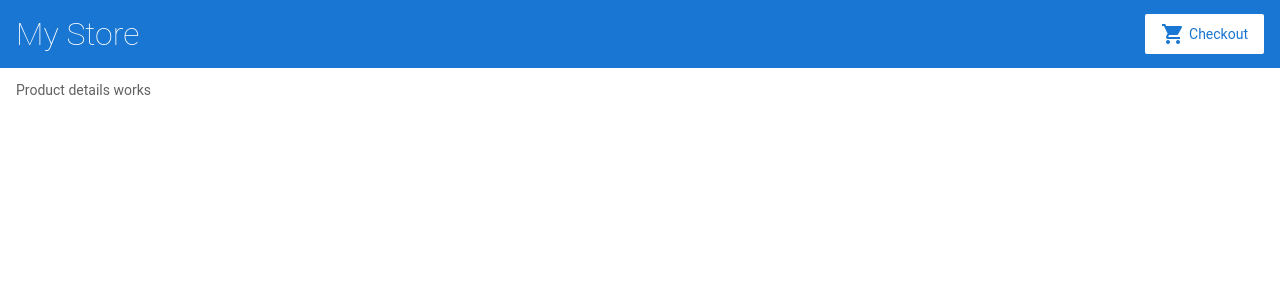
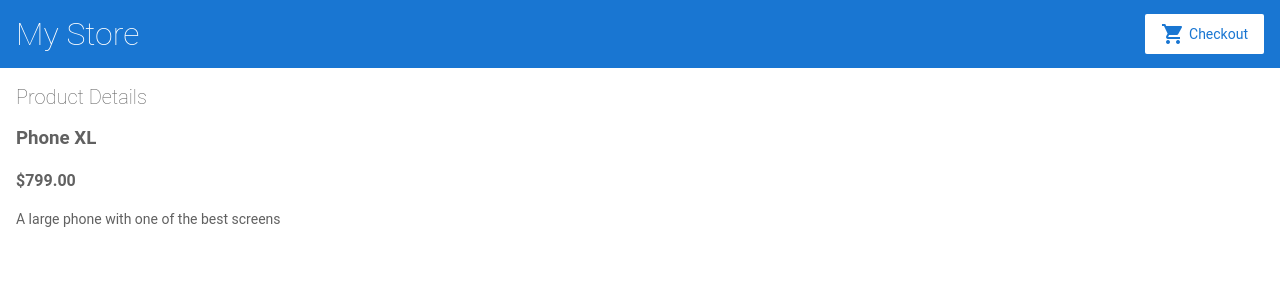
Before and after one commit to Rajugupta1996/angular-fsrvla-a8yaeo, an Angular app: page /products/0 in a window 1280 px wide. Shown: the top 300 px of the page. Built offline with nearby package versions, Linux system fonts and the light colour scheme.

Commit message:
added routes

```diff
--- a/src/app/product-details/product-details.component.html
+++ b/src/app/product-details/product-details.component.html
@@ -1 +1,8 @@
-<p>Product details works</p>
+<h2>Product Details</h2>
+
+<div *ngIf="product">
+  <h3>{{ product.name }}</h3>
+  <h4>{{ product.price | currency }}</h4>
+  <p>{{ product.description }}</p>
+
+</div>
--- a/src/app/product-details/product-details.component.ts
+++ b/src/app/product-details/product-details.component.ts
@@ -1,15 +1,20 @@
 import { Component, OnInit } from '@angular/core';
+import { ActivatedRoute } from '@angular/router';
 
+import { products } from '../products';
 @Component({
   selector: 'app-product-details',
   templateUrl: './product-details.component.html',
   styleUrls: ['./product-details.component.css']
 })
 export class ProductDetailsComponent implements OnInit {
-
-  constructor() { }
+  product;
+  constructor(private route: ActivatedRoute,) { }
 
   ngOnInit() {
+    this.route.paramMap.subscribe(params => {
+    this.product = products[+params.get('productId')];
+  });
   }
 
 }
```
